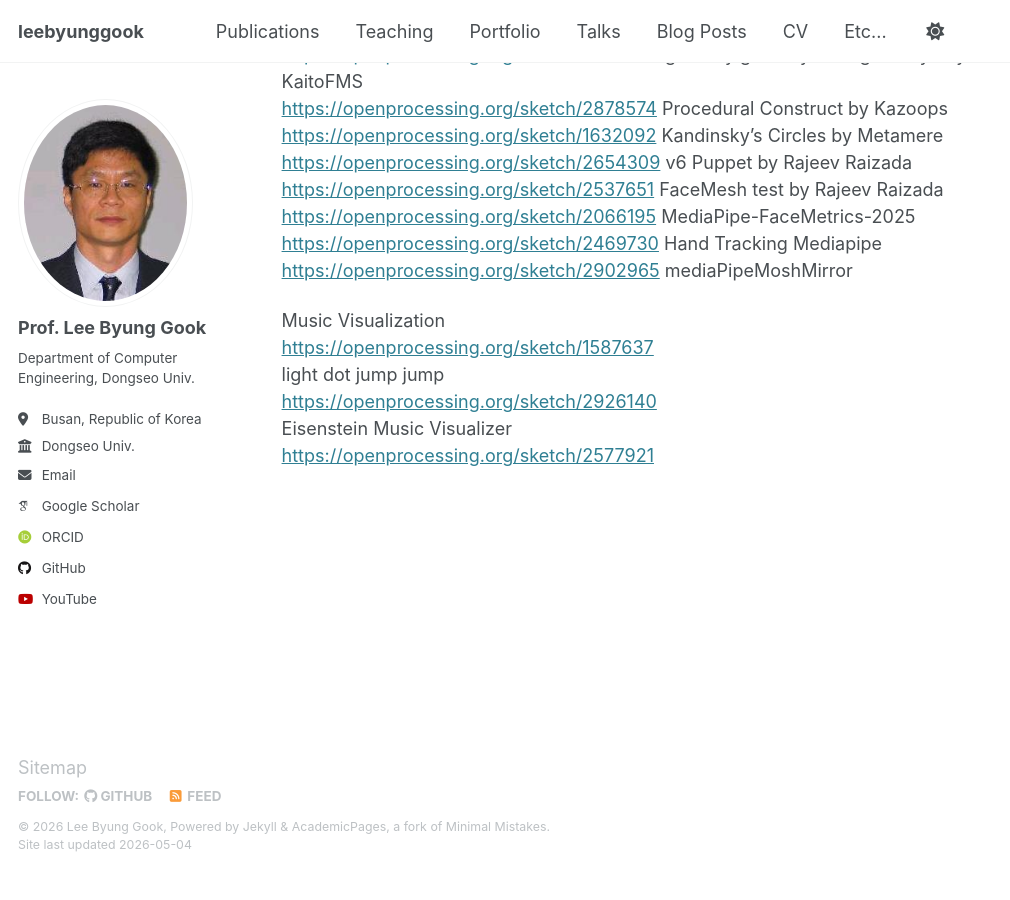
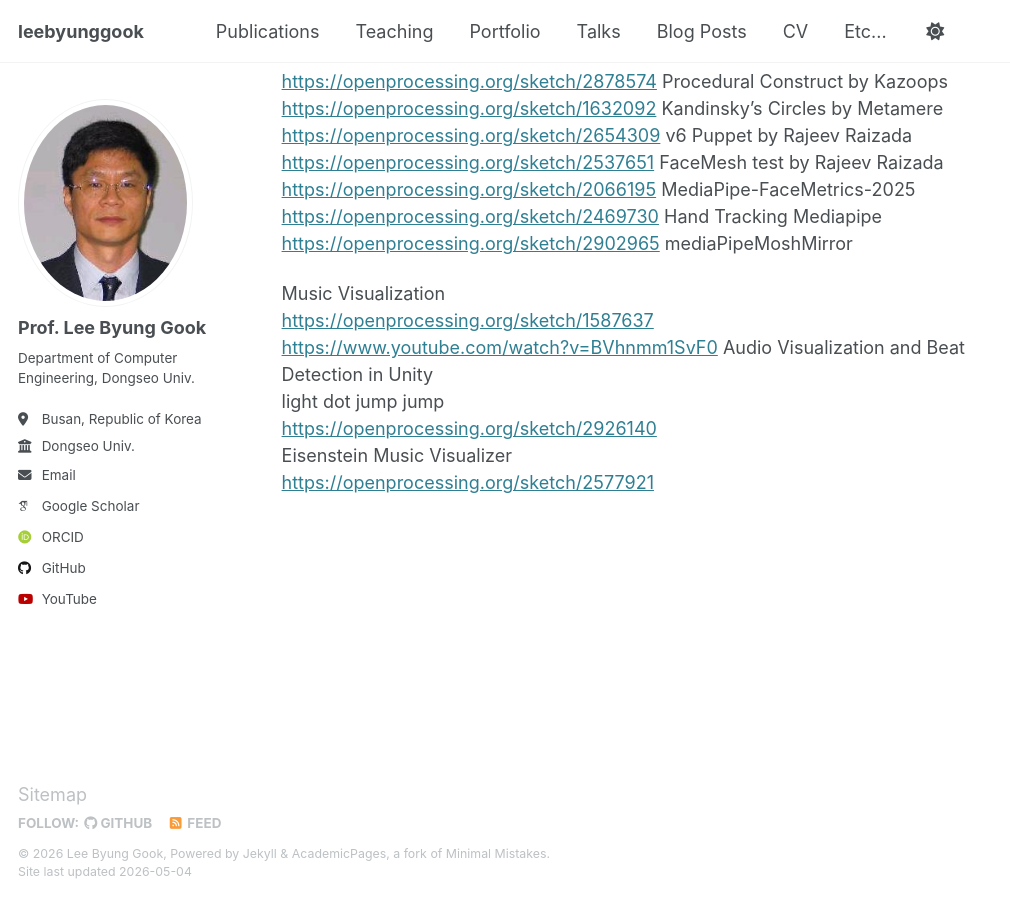
Before and after one commit to leebyunggook/leebyunggook.github.io, a Jekyll site: the page built from _pages/PhysicsProcessing.md, in a window 1280 px wide and 900 px high, scrolled down 5966 px. Shown: the whole window, without its empty margins (0-1010 px from the left). Built offline with Jekyll 4.4.1, drawn with Linux system fonts in a browser that asks for light colours; some web fonts are replaced; our own code applies the rules of GitHub Pages for plain Markdown files; before the commit the page ends 6839 px from its top, so only the background shows below that; some of the changed text lies outside the part shown.

Commit message:
Update PhysicsProcessing.md

```diff
--- a/_pages/PhysicsProcessing.md
+++ b/_pages/PhysicsProcessing.md
@@ -86,7 +86,6 @@ flowers mountains faces tree <br>
 [https://natureofcode.com/book/chapter-8-fractals/](https://natureofcode.com/book/chapter-8-fractals/) <br>
 
 [https://www.renderforest.com/music-visualizer.html](https://www.renderforest.com/music-visualizer.html) <br>
-[https://www.youtube.com/watch?v=BVhnmm1SvF0](https://www.youtube.com/watch?v=BVhnmm1SvF0) <br>
 [http://www.rayban.vision/#projects/beat-detection](http://www.rayban.vision/#projects/beat-detection) <br>
 
 ParticleSystemSmoke <br>
@@ -199,6 +198,7 @@ python -m http.server 8000 <br>
 
 Music Visualization <br>
 [https://openprocessing.org/sketch/1587637](https://openprocessing.org/sketch/1587637) <br>
+[https://www.youtube.com/watch?v=BVhnmm1SvF0](https://www.youtube.com/watch?v=BVhnmm1SvF0) Audio Visualization and Beat Detection in Unity <br>
 light dot jump jump <br>
 [https://openprocessing.org/sketch/2926140](https://openprocessing.org/sketch/2926140) <br>
 Eisenstein Music Visualizer <br>
```
